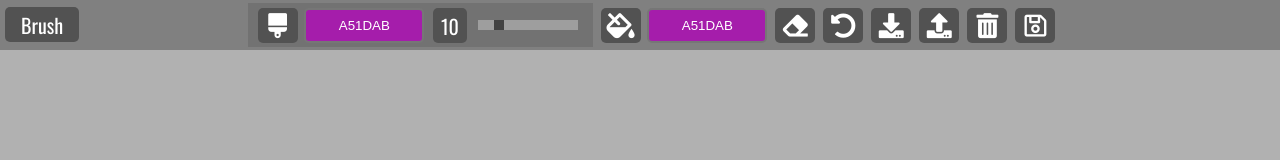
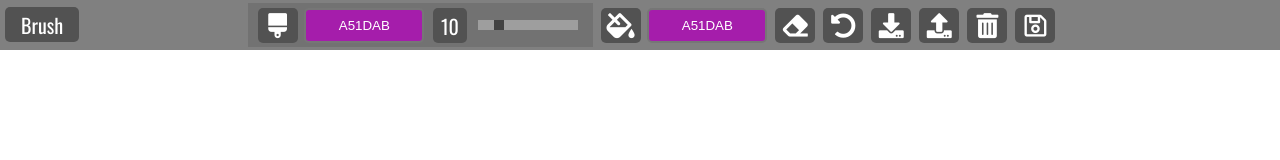
Before and after one commit to alaa140101/Paint-Clone, a plain HTML site: page index.html in a window 1280 px wide. Drawn offline with nearby package versions, Linux system fonts and the light colour scheme.

Commit message:
JS - Canvas Setup

```diff
--- a/script.js
+++ b/script.js
@@ -13,7 +13,9 @@ const downloadBtn = document.getElementById('download');
 const { body } = document;
 
 // Global Variables
-
+const canvas = document.createElement('canvas');
+canvas.id = 'canvas';
+const context = canvas.getContext('2d');
 let currentSize = 10;
 let bucketColor = '#FFFFFF';
 let currentColor = '#A51DAB';
@@ -63,10 +65,10 @@ let currentColor = '#A51DAB';
 
 // Create Canvas
 function createCanvas() {
-  // canvas.width = ;
-  // canvas.height = ;
-  // context.fillStyle = ;
-  // context.fillRect();
+  canvas.width = window.innerWidth;
+  canvas.height = window.innerHeight;
+  context.fillStyle = bucketColor;
+  context.fillRect(0, 0, canvas.width, canvas.height);
   body.appendChild(canvas);
 
 }
--- a/style.css
+++ b/style.css
@@ -146,7 +146,6 @@ body {
 
 /* Canvas */
 canvas#canvas {
-  background-color: rgb(177, 177, 177);
   position: absolute;
   top: 50px;
   cursor: crosshair;
```
